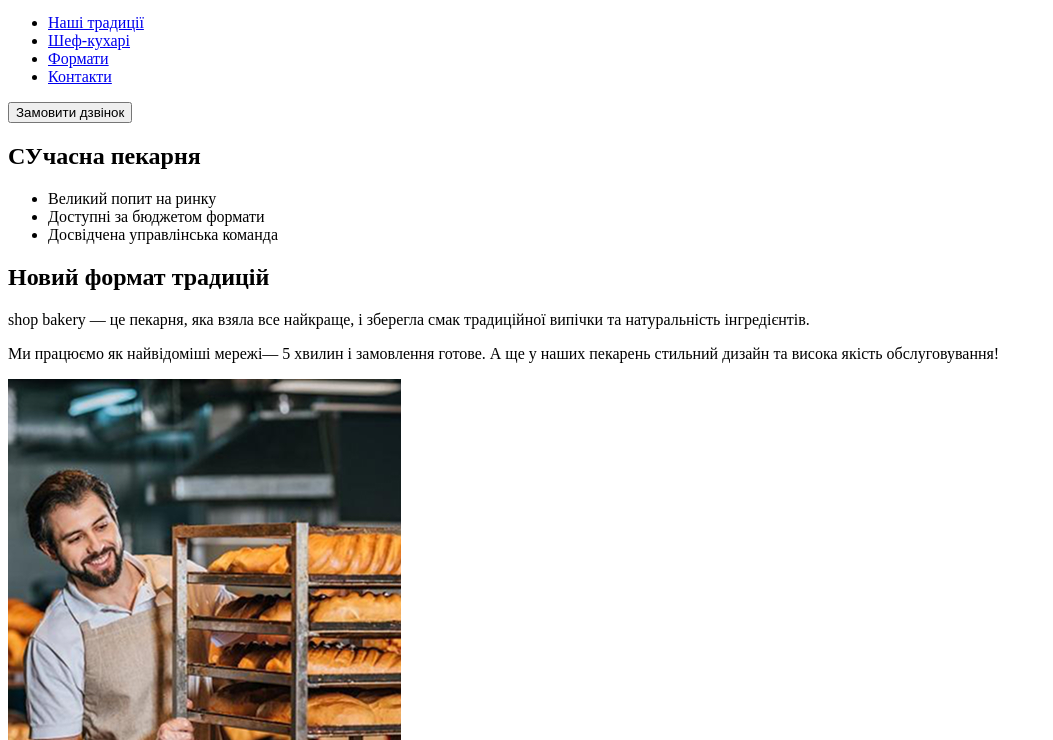
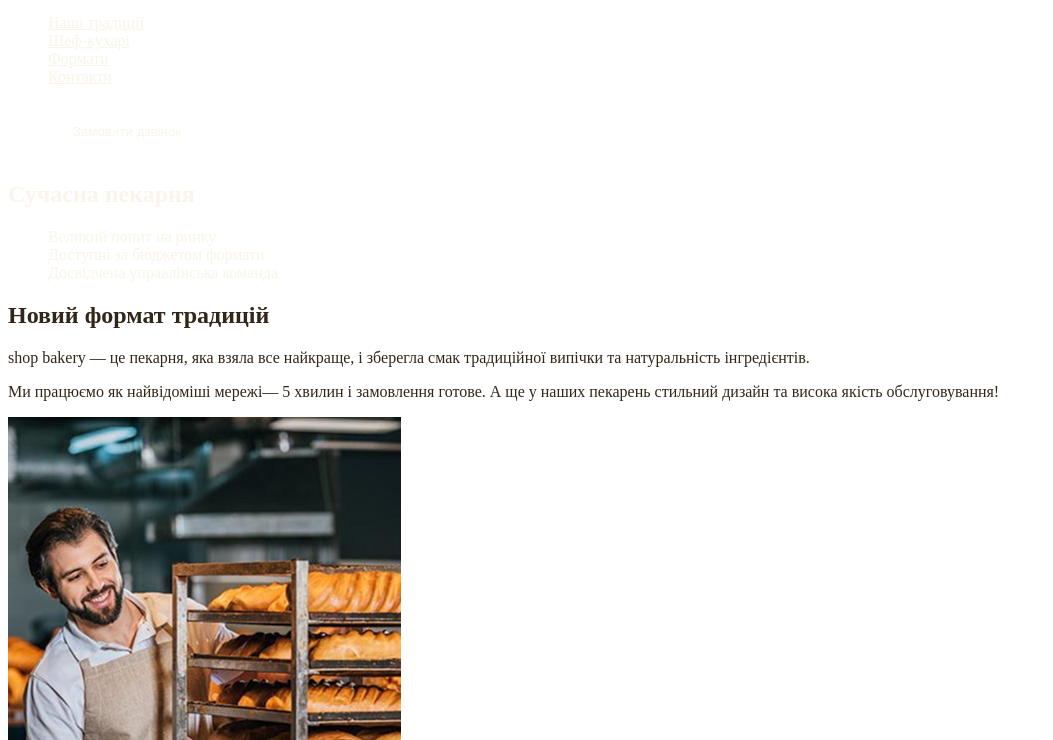
Before and after one commit to BogdanGolovatyi2001/front, a plain HTML site: page index.html in a window 1280 px wide. Shown: the part 60-800 px from the top of the page, without its empty margins (0-1053 px from the left). Drawn offline with Linux system fonts and the light colour scheme.

Commit message:
add style.css css variables

```diff
--- /dev/null
+++ b/css/style.css
@@ -0,0 +1,51 @@
+:root {
+  --color-primary-dark: #31261a;
+  --color-primary-light: #faf4ea;
+  --color-brandt-light: #819b57;
+  --color-brandt-dark: #465929;
+}
+body {
+  color: var(--color-primary-dark);
+}
+/*base*/
+ul {
+  list-style-type: none;
+}
+/*button*/
+.button {
+  color: var(--color-primary-light);
+  background-color: var(--color-brandt);
+  border: 2px solid var(--color-brandt);
+  border-radius: 8px;
+  width: 238px;
+  height: 59px;
+  cursor: pointer;
+}
+.button:hover {
+  background-color: transparent;
+  color: #465929;
+}
+/*link*/
+.link {
+  color: var(--color-primary-light);
+}
+
+.link:hover {
+  color: var(--color-brandt);
+}
+/*hero section*/
+.hero-title {
+  color: var(--color-primary-light);
+}
+.hero-title .accent {
+  color: var(--color-brandt);
+}
+/*perevagi*/
+.advantages-list {
+  background-color: var(--color-brandt);
+  color: var(--color-primary-light);
+}
+
+.section-title .accent {
+  color: var(--color-brandt-dark);
+}
--- a/index.html
+++ b/index.html
@@ -4,8 +4,8 @@
     <meta charset="UTF-8" />
     <meta name="viewport" content="width=Hello, initial-scale=1.0" />
     <title>СУчасна пекарня</title>
+    <link rel="stylesheet" href="./css/style.css" />
   </head>
-
   <body>
     <header>
       <nav>
@@ -14,25 +14,25 @@
         </a>
 
         <ul>
-          <li><a href="#tradisions-section">Наші традиції</a></li>
-          <li><a href="#chefs-section">Шеф-кухарі</a></li>
-          <li><a href="#formats-section">Формати</a></li>
-          <li><a href="#contact-section">Контакти</a></li>
+          <li><a class="link" href="#tradisions-section">Наші традиції</a></li>
+          <li><a class="link" href="#chefs-section">Шеф-кухарі</a></li>
+          <li><a class="link" href="#formats-section">Формати</a></li>
+          <li><a class="link" href="#contact-section">Контакти</a></li>
         </ul>
       </nav>
-      <button type="button">Замовити дзвінок</button>
+      <button class="button" type="button">Замовити дзвінок</button>
     </header>
     <main>
       <section>
-        <h1>СУчасна пекарня</h1>
+        <h1 class="hero-title"><span class="accent">Сучасна</span> пекарня</h1>
       </section>
       <section id="tradisions-section">
-        <ul>
+        <ul class="advantages-list">
           <li>Великий попит на ринку</li>
           <li>Доступні за бюджетом формати</li>
           <li>Досвідчена управлінська команда</li>
         </ul>
-        <h2>Новий формат традицій</h2>
+        <h2 class="section-title">Новий формат традицій</h2>
         <p>
           <span>shop bakery</span> — це пекарня, яка взяла все найкраще, і
           зберегла смак традиційної випічки та натуральність інгредієнтів.
@@ -45,7 +45,9 @@
         <img src="./images/pekar.jpg" alt="пекар" />
       </section>
       <section id="chefs-section">
-        <h2>Наші найкращі шеф -кухарі</h2>
+        <h2 class="section-title">
+          Наші найкращі<span class="accent"> шеф -кухарі</span>
+        </h2>
         <ul>
           <li>
             <article>
@@ -69,7 +71,7 @@
         </ul>
       </section>
       <section id="formats-section">
-        <h2>Формати</h2>
+        <h2 class="section-title">Формати</h2>
         <ul>
           <li>
             <article>
@@ -89,7 +91,7 @@
         </ul>
       </section>
       <section id="contact-section">
-        <h2>Приєднуйся до мережі пекарень</h2>
+        <h2 class="section-title">Приєднуйся до мережі пекарень</h2>
         <iframe
           src="https://www.google.com/maps/embed?pb=!1m14!1m8!1m3!1d2536.9625200848823!2d30.514739889200676!3d50.51626418143939!3m2!1i1024!2i768!4f13.1!3m3!1m2!1s0x40d4d30fb86650d7%3A0x305c57c82aa3b1a5!2zVEhSQVNIISDQotCg0JDQqCDQnNCw0YDQutC10YIgU3VwZXI!5e0!3m2!1sru!2sua!4v1738708308529!5m2!1sru!2sua"
           width="603"
```
